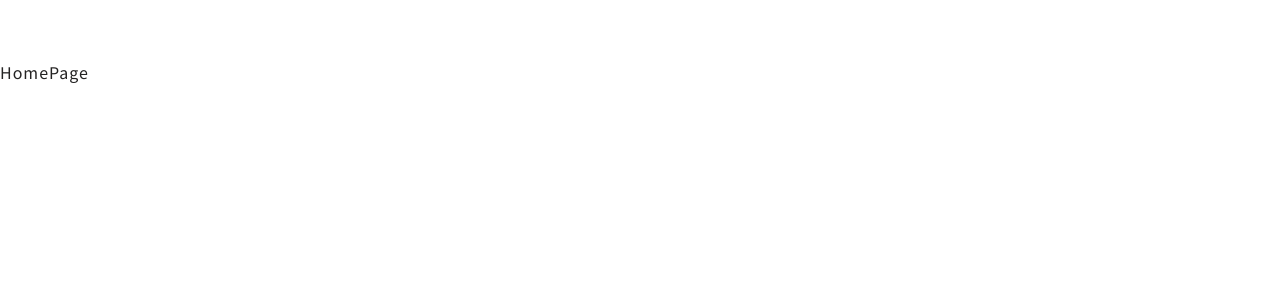
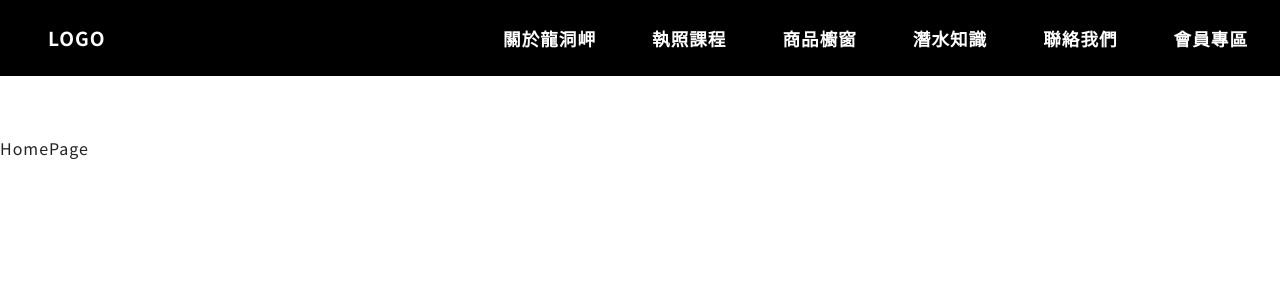
Before and after one commit to ben7152000/vue-diving, a Vue app: page /#/ in a window 1280 px wide. Shown: the top 300 px of the page. Built offline with nearby package versions, Linux system fonts and the light colour scheme.

Commit message:
navbar view

```diff
--- a/src/App.vue
+++ b/src/App.vue
@@ -1,5 +1,6 @@
 <template>
   <div id="app" class="main-container">
+    <Navbar />
     <main>
       <router-view/>
     </main>
@@ -7,8 +8,12 @@
 </template>
 
 <script>
+import Navbar from './components/Navbar'
 export default {
-
+  name: 'App',
+  components: {
+    Navbar
+  }
 }
 </script>
 
@@ -26,4 +31,11 @@ main {
   min-height: 100vh;
 }
 
+.container {
+  max-width: 1440px;
+  width: 100%;
+  padding: 0;
+  margin: 0 auto;
+}
+
 </style>
--- /dev/null
+++ b/src/components/Navbar.vue
@@ -0,0 +1,119 @@
+<template>
+  <nav class="navbar">
+    <div class="container">
+      <div class="row">
+        <h1>
+          <a href="/">LOGO</a>
+        </h1>
+        <ul>
+          <li>
+            關於龍洞岬
+            <ul>
+              <li>龍洞岬介紹</li>
+              <li>服務項目</li>
+              <li>服務據點</li>
+            </ul>
+          </li>
+          <li>
+            執照課程
+            <ul>
+              <li>ADIA 1 初級潛水員</li>
+              <li>ADIA 2 進階潛水員</li>
+              <li>ADIA 3 專業潛水員</li>
+            </ul>
+          </li>
+          <li>
+            商品櫥窗
+            <ul>
+              <li>浮潛裝備</li>
+              <li>自由裝備</li>
+            </ul>
+          </li>
+          <li>
+            潛水知識
+            <ul>
+              <li>潛水玩什麼</li>
+              <li>入門開始</li>
+              <li>潛水裝備</li>
+              <li>避免潛水意外</li>
+              <li>小常識</li>
+            </ul>
+          </li>
+          <li>
+            聯絡我們
+          </li>
+          <li>
+            會員專區
+          </li>
+        </ul>
+      </div>
+    </div>
+  </nav>
+</template>
+
+<script>
+export default {
+  name: 'Navbar'
+}
+</script>
+
+<style lang="scss" scoped>
+li {
+  list-style: none;
+}
+
+.navbar {
+  background-color: #000;
+}
+
+.row {
+  display: flex;
+  align-items: center;
+  color: #fff;
+  > h1 {
+    margin-right: auto;
+    padding: 24px;
+    font-size: 1.2rem;
+    font-weight: 900;
+    a {
+      color: #fff;
+      padding: 24px;
+    }
+  }
+  > ul {
+    display: flex;
+    > li {
+      margin-right: 8px;
+      padding: 24px;
+      position: relative;
+      font-size: 1.1rem;
+      font-weight: 700;
+      cursor: pointer;
+      &:hover {
+        > ul {
+          opacity: 1;
+          transition: opacity .5s ease;
+        }
+      }
+      > ul {
+        opacity: 0;
+        position: absolute;
+        left: 0;
+        top: 72px;
+        background: lighten(#000, 20%);
+        width: 210px;
+        > li {
+          padding: 24px;
+          cursor: pointer;
+          font-size: 1.1rem;
+          font-weight: 700;
+          transition: color .5s ease;
+          &:hover {
+            color: #E37E0C;
+          }
+        }
+      }
+    }
+  }
+}
+</style>
--- a/src/scss/_base.scss
+++ b/src/scss/_base.scss
@@ -12,6 +12,8 @@ body {
 	overflow-x: hidden;
 	font-family: "Noto Sans TC","Microsoft Yahei", sans-serif;
 	color: #242323;
+	font-size: 16px;
+	font-weight: 400;
 	letter-spacing: 1px;
 }
 
--- a/src/store/index.js
+++ b/src/store/index.js
@@ -9,7 +9,5 @@ export default new Vuex.Store({
   mutations: {
   },
   actions: {
-  },
-  modules: {
   }
 })
--- a/src/views/Favorites.vue
+++ b/src/views/Favorites.vue
@@ -1,7 +1,21 @@
 <template>
-  <div>
-    Favorites
-  </div>
+  <el-container direction="vertical">
+    <div class="title">
+      <h3>收藏清單</h3>
+      <p v-if="favoriteList.length">不要再猶豫，趕快手刀報名！</p>
+    </div>
+    <Breadcrumb class="breadcrumb" />
+    <el-row :gutter="20">
+      <div class="wrapper" v-if="!favoriteList.length">
+        <p>目前沒有收藏唷</p>
+      </div>
+      <ProductCard
+        v-for="product in favoriteList"
+        :key="product.id"
+        :init-product="product"
+      />
+    </el-row>
+  </el-container>
 </template>
 
 <script>
@@ -11,5 +25,59 @@ export default {
 </script>
 
 <style lang="scss" scoped>
+.el-container {
+  padding: 30px;
+}
 
+.breadcrumb {
+  margin-left: 15px;
+  margin-bottom: 20px;
+}
+
+.title {
+  width: 100%;
+  display: flex;
+  flex-direction: column;
+  justify-content: center;
+  align-items: center;
+  margin-bottom: 30px;
+  letter-spacing: 1px;
+  h3 {
+    margin-bottom: 10px;
+  }
+}
+
+.wrapper {
+  width: 100%;
+  height: 30vh;
+  display: flex;
+  flex-direction: column;
+  justify-content: center;
+  align-items: center;
+  background: linear-gradient(
+      to bottom,
+      rgba(255, 255, 255, 0.8),
+      rgba(255, 255, 255, 0)
+  );
+}
+
+p {
+  font-weight: 500;
+  letter-spacing: 2px;
+  color: #44607a;
+}
+
+/* sm */
+@media only screen and (min-width: 768px) {
+  .el-container {
+    padding: 30px 80px;
+  }
+}
+
+/* md */
+@media only screen and (min-width: 992px) {
+  .el-container {
+    padding: 30px 120px;
+  }
+}
 </style>
```
